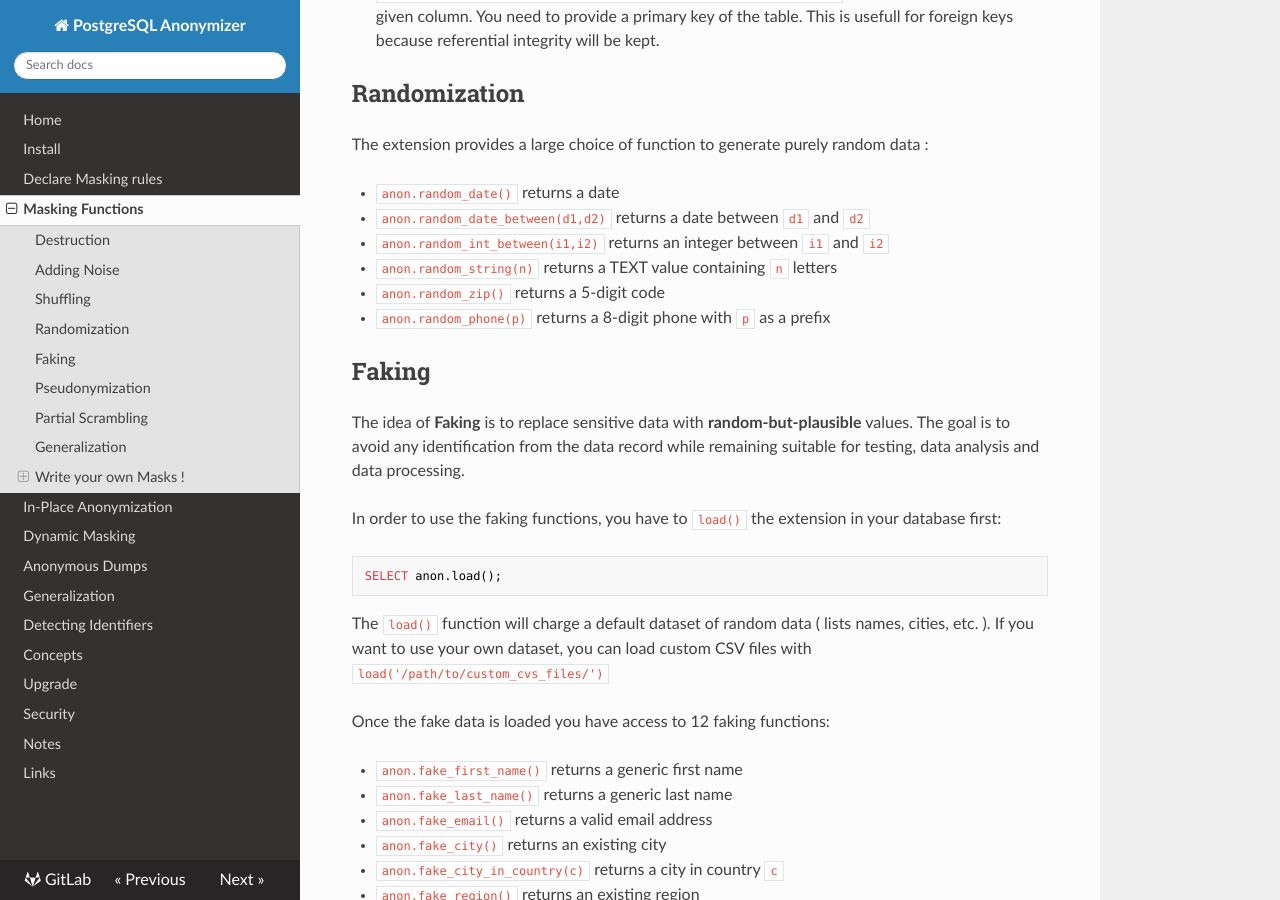
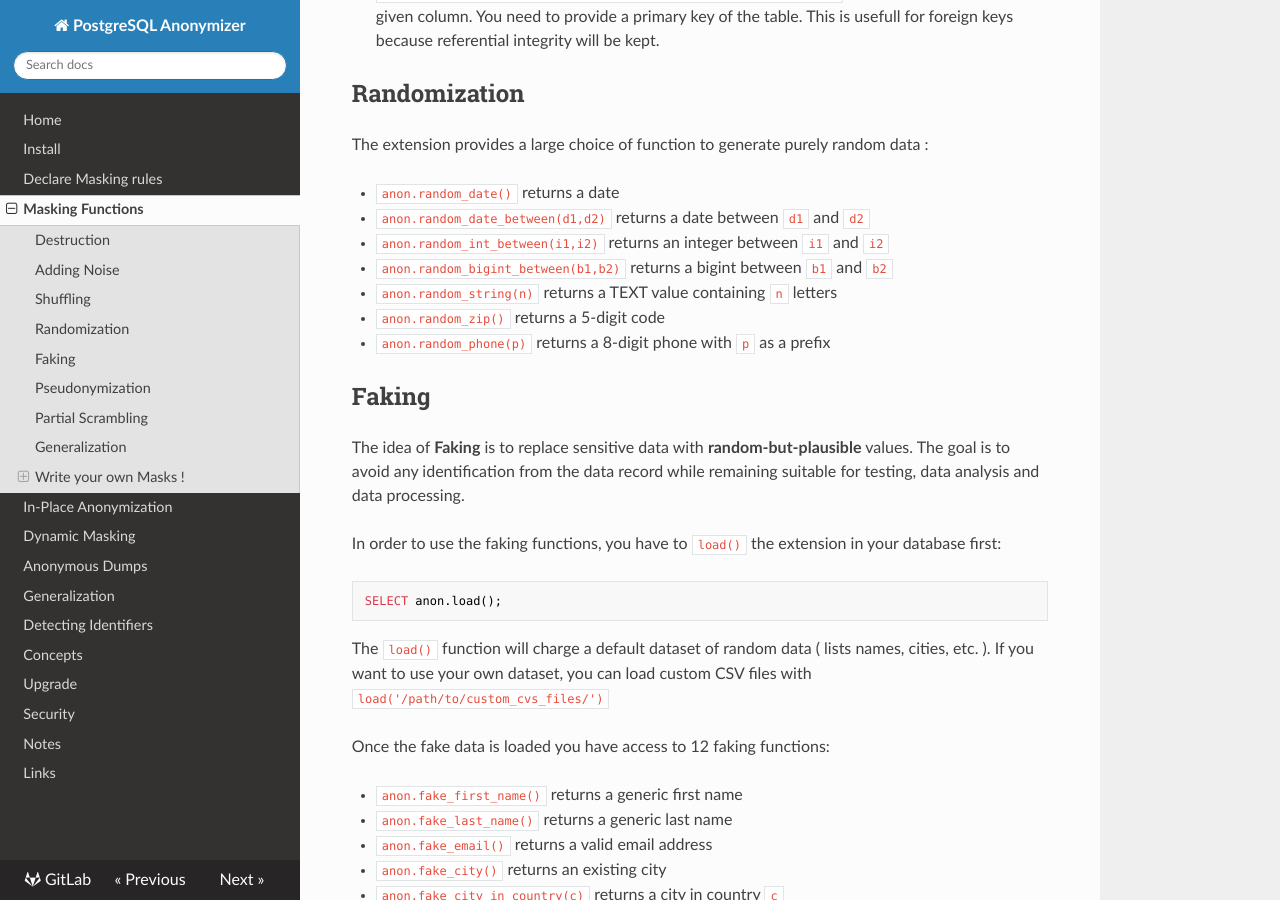
Before and after one commit to neondatabase/postgresql_anonymizer, an MkDocs documentation site: the page built from docs/masking_functions.md, in a window 1280 px wide and 900 px high, scrolled down 1493 px. Built offline with MkDocs 1.6.1, drawn with Linux system fonts in a browser that asks for light colours; nearby versions of some CDN libraries.

Commit message:
[doc] random_bigint_between

```diff
--- a/docs/masking_functions.md
+++ b/docs/masking_functions.md
@@ -92,6 +92,7 @@ data :
 * `anon.random_date()` returns a date
 * `anon.random_date_between(d1,d2)` returns a date between `d1` and `d2`
 * `anon.random_int_between(i1,i2)` returns an integer between `i1` and `i2`
+* `anon.random_bigint_between(b1,b2)` returns a bigint between `b1` and `b2`
 * `anon.random_string(n)` returns a TEXT value containing `n` letters
 * `anon.random_zip()` returns a 5-digit code
 * `anon.random_phone(p)` returns a 8-digit phone with `p` as a prefix
```
